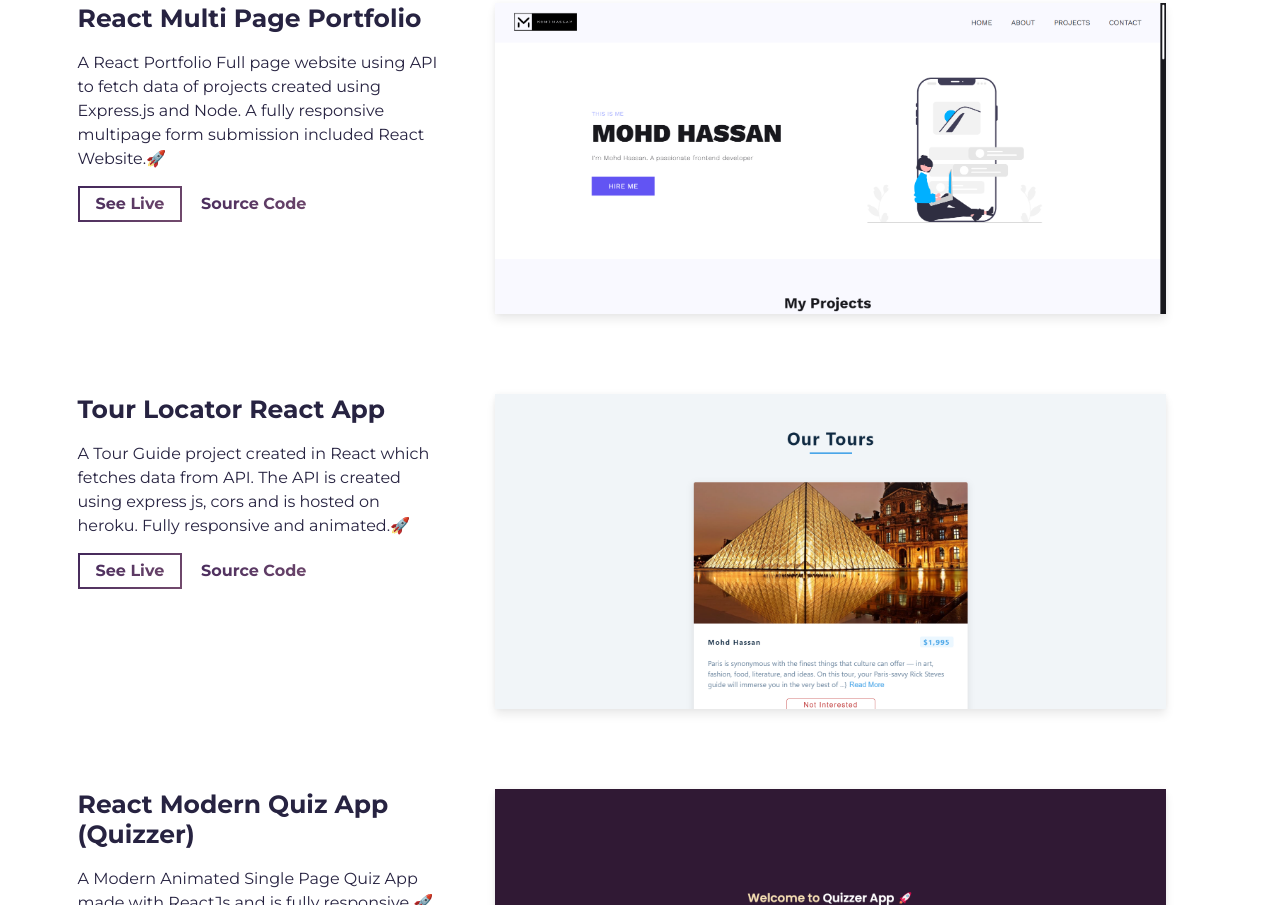
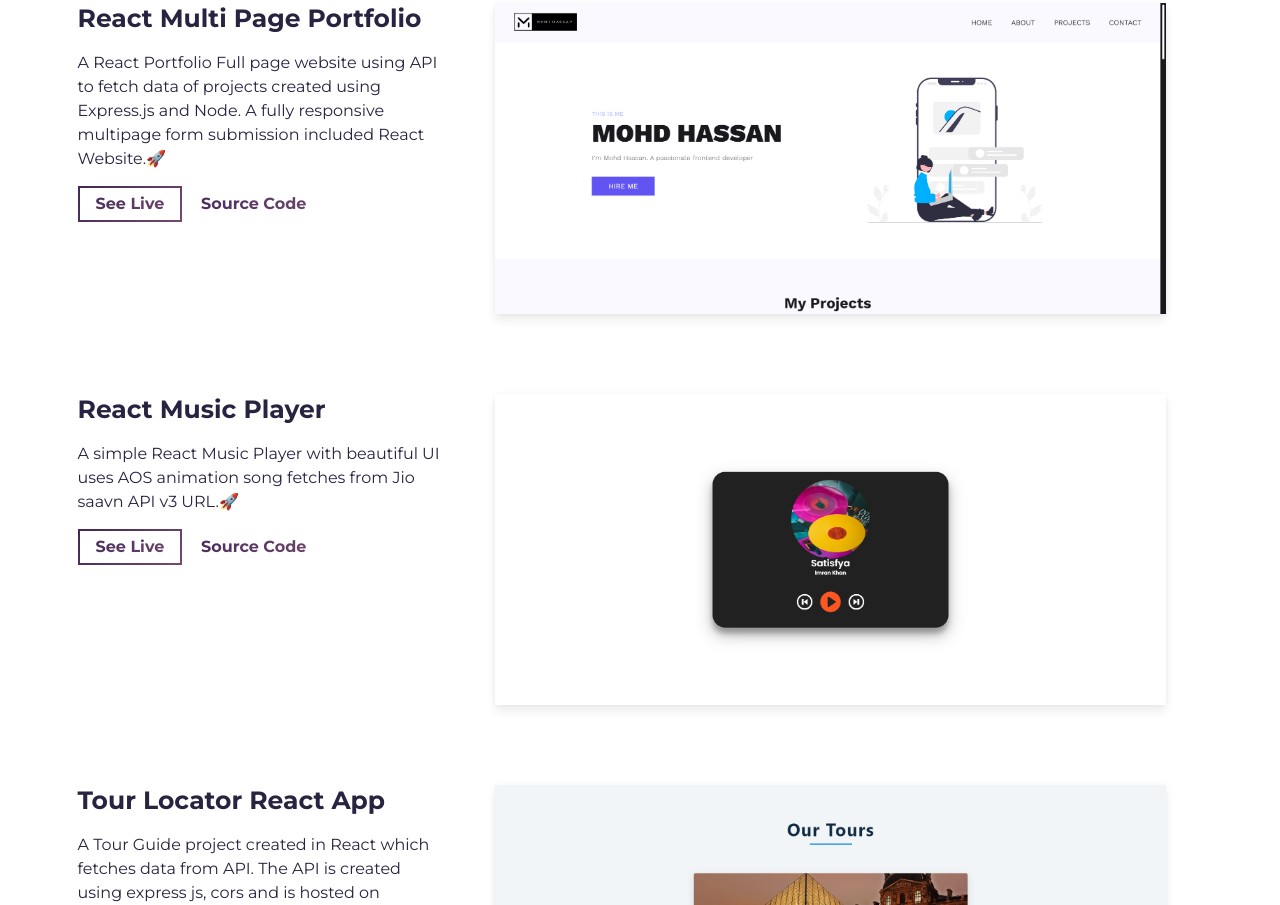
Before and after one commit to killshotxd/React-Minimal-PortFolio, a website built with Parcel: page src/index.html in a window 1280 px wide. Shown: the part 1634-2539 px from the top of the page. Built offline with nearby package versions, Linux system fonts and the light colour scheme.

Commit message:
updated project and resume

```diff
--- a/src/index.html
+++ b/src/index.html
@@ -71,16 +71,16 @@
                 I love to make responsive websites with latest technologies,
                 components and libraries.
               </p>
-              <!-- <span class="d-flex mt-3">
+              <span class="d-flex mt-3">
                 <a
                   rel="noreferrer"
                   target="_blank"
                   class="cta-btn cta-btn--resume"
-                  href="assets/resume.pdf"
+                  href="assets/Mohd Hassan Resume.pdf"
                 >
                   View Resume
                 </a>
-              </span> -->
+              </span>
             </div>
           </div>
         </div>
@@ -146,6 +146,62 @@
                       alt="Project Image"
                       class="img-fluid"
                       src="assets/port.png"
+                    />
+                  </div>
+                </a>
+              </div>
+            </div>
+          </div>
+          <!-- /END Project -->
+
+          <!-- Projects Start -->
+
+          <div class="row">
+            <div class="col-lg-4 col-sm-12">
+              <div class="project-wrapper__text load-hidden">
+                <h3 class="project-wrapper__text-title">React Music Player</h3>
+                <div>
+                  <p class="mb-4">
+                    A simple React Music Player with beautiful UI uses AOS
+                    animation song fetches from Jio saavn API v3 URL.🚀
+                  </p>
+                </div>
+                <a
+                  rel="noreferrer"
+                  target="_blank"
+                  class="cta-btn cta-btn--hero"
+                  href="https://react-music-taupe.vercel.app/"
+                >
+                  See Live
+                </a>
+                <a
+                  rel="noreferrer"
+                  target="_blank"
+                  class="cta-btn text-color-main"
+                  href="https://github.com/killshotxd/React-Music"
+                >
+                  Source Code
+                </a>
+              </div>
+            </div>
+            <div class="col-lg-8 col-sm-12">
+              <div class="project-wrapper__image load-hidden">
+                <a
+                  rel="noreferrer"
+                  href="https://react-music-taupe.vercel.app/"
+                  target="_blank"
+                >
+                  <div
+                    data-tilt
+                    data-tilt-max="4"
+                    data-tilt-glare="true"
+                    data-tilt-max-glare="0.5"
+                    class="thumbnail rounded js-tilt"
+                  >
+                    <img
+                      alt="Project Image"
+                      class="img-fluid"
+                      src="assets/React-music.png"
                     />
                   </div>
                 </a>
```
Also changed, not shown: src/assets/React-music.png (added), 1 other file.
